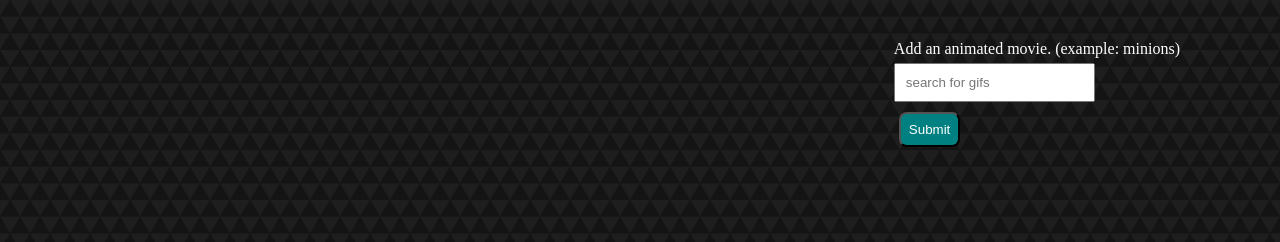
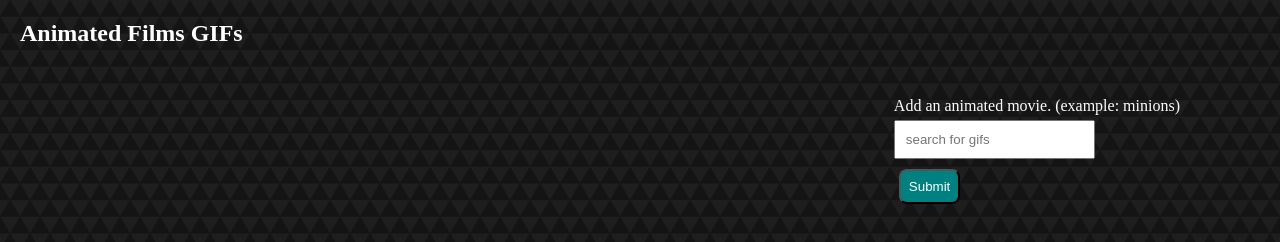
Before and after one commit to shama009/GifTastic, a plain HTML site: page index.html in a window 1280 px wide. Drawn offline with nearby package versions, Linux system fonts and the light colour scheme.

Commit message:
added header

```diff
--- a/index.html
+++ b/index.html
@@ -12,6 +12,7 @@
 </head>
 
 <body>
+    <header><h2>Animated Films GIFs</h2></header>
     <div class="button-container"></div>
     <form id="input-form">
         <label for="user-input">Add an animated movie. (example: minions)</label><br>
```
